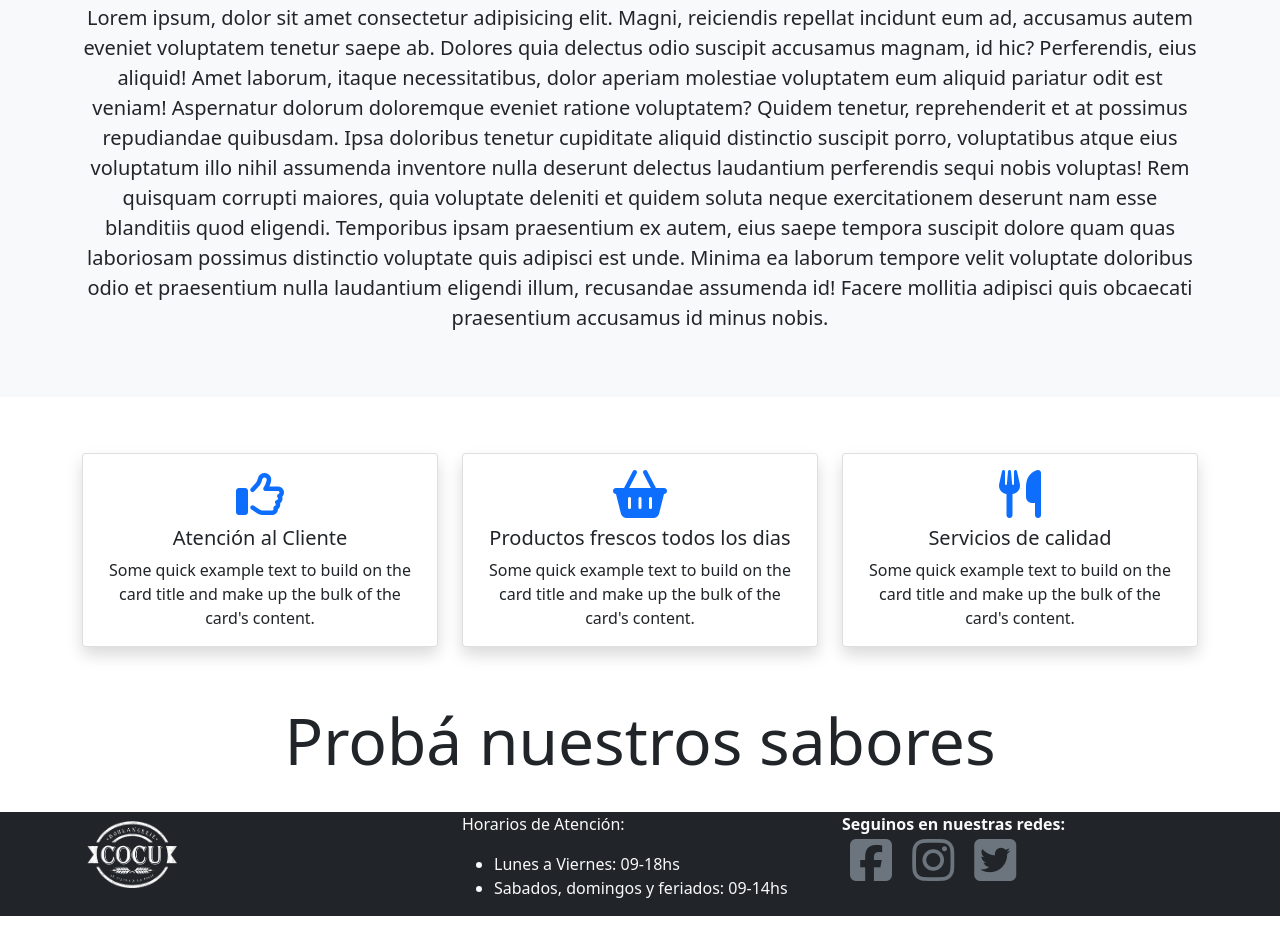
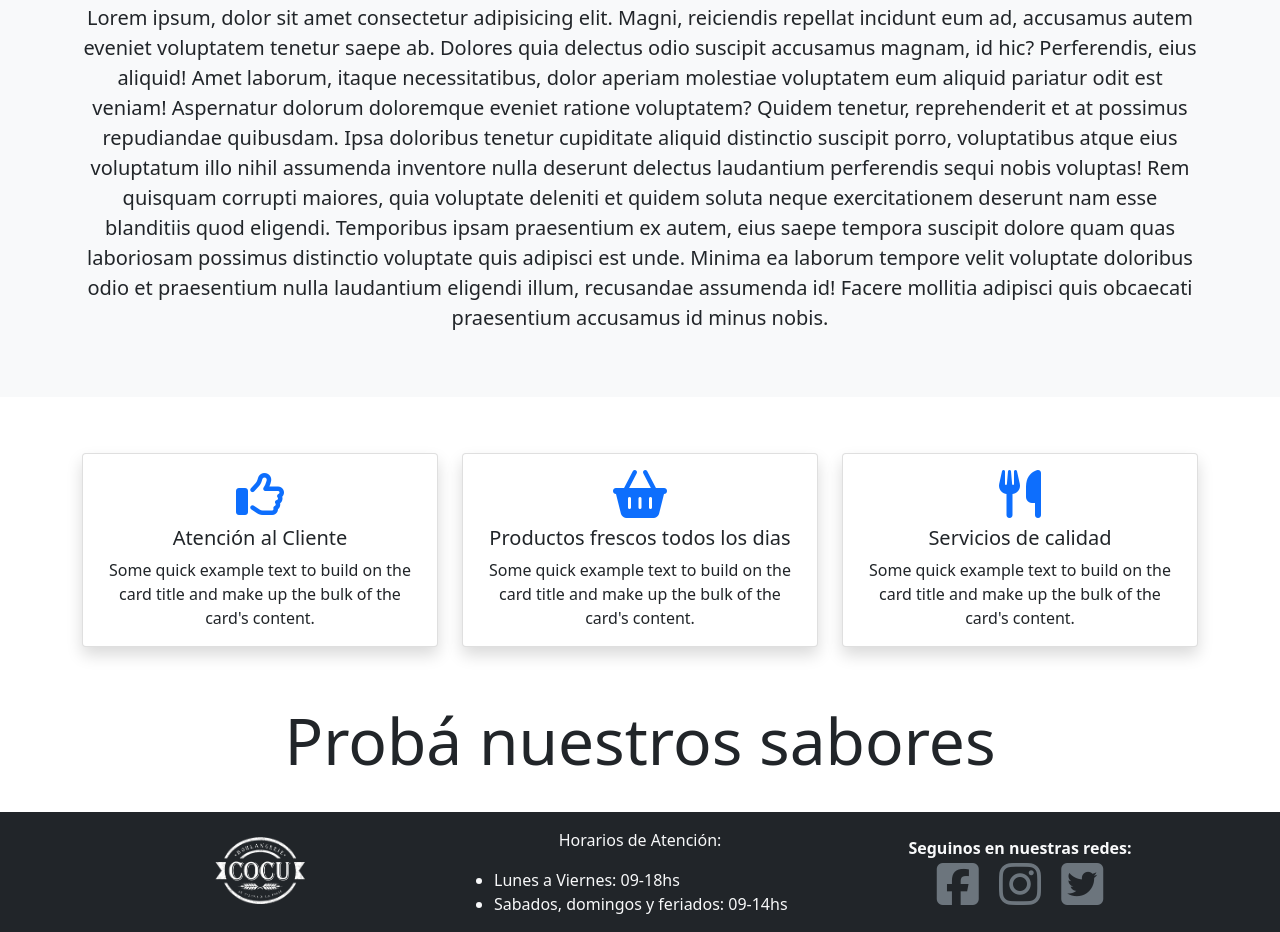
Before and after one commit to gallardoasen/panaderiacocu16i, a plain HTML site: page index.html in a window 1280 px wide. Shown: the part 721-1653 px from the top of the page. Drawn offline with Linux system fonts and the light colour scheme.

Commit message:
se centraron los elementos del footer

```diff
--- a/index.html
+++ b/index.html
@@ -155,18 +155,18 @@
         <section class="bg-dark text-light">
             <div class="container">
                 <article class="row">
-                    <div class="col-4">
+                    <div class="col-4 mt-md-3 text-center">
                         <img src="/img/cocu_logo-450.png" alt="Cocu-Logo" width="100">
                     </div>
-                    <div class="col-4">
-                        <p>Horarios de Atención:
+                    <div class="col-4 mt-md-3">
+                        <p class="text-center">Horarios de Atención:
                         <ul>
                             <li>Lunes a Viernes: 09-18hs</li>
                             <li>Sabados, domingos y feriados: 09-14hs</li>
                         </ul>
                         </p>
                     </div>
-                    <div class="col-4">
+                    <div class="col-4 mt-md-4 text-center">
                         <b>Seguinos en nuestras redes:</b> <br>
                         <a href="http://" target="_blank" rel="noopener noreferrer" class="mx-2 text-secondary">
                             <i class="fab fa-facebook-square fa-3x"></i></a>
```
